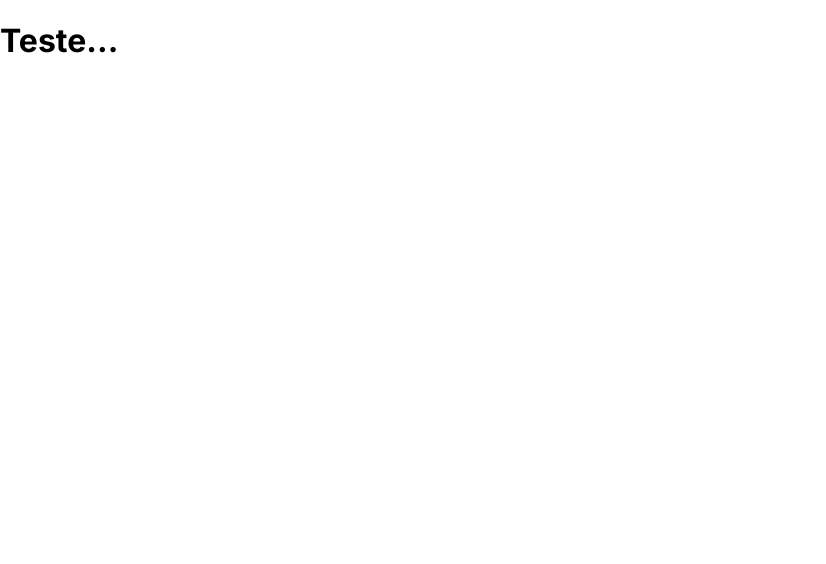
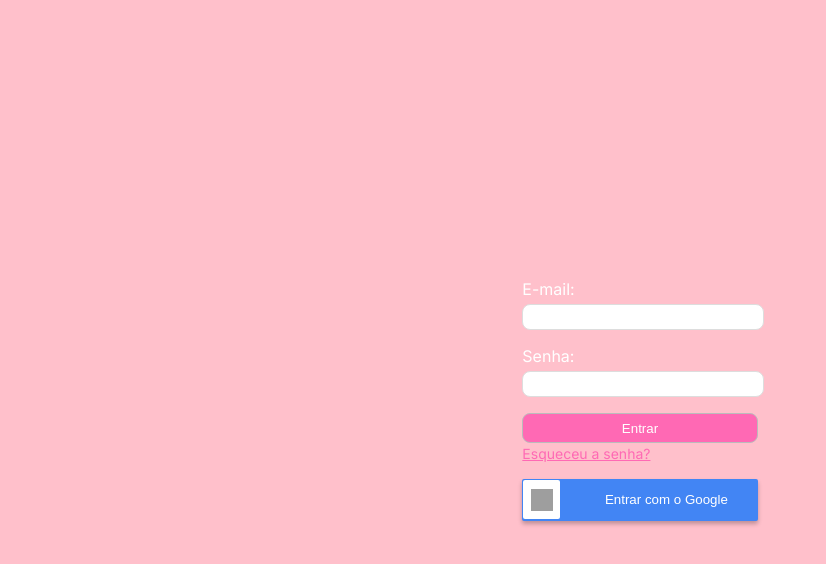
Before and after one commit to EvilisGlenio/Auth-with-Firebase, a Next.js app: page / in a window 1280 px wide. Before the commit this address had no page. Shown: the top 564 px of the page, without its empty margins (0-826 px from the left). Built offline with nearby package versions, Linux system fonts and the light colour scheme; grey boxes are pictures that could not be loaded.

Commit message:
update ...

```diff
--- a/src/app/Sign-In/styles.ts
+++ b/src/app/Sign-In/styles.ts
@@ -9,6 +9,10 @@ align-items: center;
 height: 100vh;
 background-color: #FFC0CB;
 `;
+
+export const WrapperComponent = styled.div`
+  padding: 0.5rem 0;
+`
 
 export const CredentialsCardForm = styled.form`
   display: flex;
--- a/src/app/page.tsx
+++ b/src/app/page.tsx
@@ -1,16 +1,62 @@
 'use client'
-import {useRouter} from 'next/navigation';
-import { useEffect } from 'react';
+
+import { useEffect, useState } from "react";
+import {GoogleAuthProvider, signInWithPopup, User} from 'firebase/auth';
+import { auth } from '../services/firebase';
+import { CredentialsCardForm, GoogleIcon, GoogleIconText, GoogleIconWrapper, InputText, LabelInput, MainContainer, RecuperationPasswordLink, SignInButton, SignInWithGoogle, WrapperComponent } from "./Sign-In/styles";
+
 
 export default function Home() {
-  const router = useRouter();
+  const [user, setUser] = useState<User>({} as User);
 
-  useEffect(() => {
-    router.push("/Sign-In");
-  }, [])
+    function handleSignIn(){
+      alert('En breve ...')
+    }
+
+      function handleSignInWithGoogle(){
+        const provider = new GoogleAuthProvider();
+
+        signInWithPopup(auth, provider)
+        .then((result) => {
+          setUser(result.user);
+        })
+        .catch((error) => {
+          console.log(error);
+        })
+      }
+
   return (
-    <>
-      <h1>Teste...</h1>
-    </>
+    <MainContainer>
+      <div>
+         {user.photoURL && <img src={user.photoURL} alt="foto do usuário"/>}
+         <strong>{user.displayName}</strong>
+         <small>{user.email}</small>
+       </div>
+       <CredentialsCardForm>
+          <WrapperComponent>
+           <LabelInput htmlFor="email">E-mail:</LabelInput>
+           <InputText type="email" name="email" id="email" />
+          </WrapperComponent>
+
+          <WrapperComponent>
+            <LabelInput htmlFor="password">Senha:</LabelInput>
+            <InputText type="password" name="password" id="password" />
+          </WrapperComponent>
+
+         <WrapperComponent>
+         <SignInButton onClick={handleSignIn}>Entrar</SignInButton>
+         <RecuperationPasswordLink href="/">Esqueceu a senha?</RecuperationPasswordLink>
+         </WrapperComponent>
+
+          <WrapperComponent>
+            <SignInWithGoogle onClick={handleSignInWithGoogle}>
+             <GoogleIconWrapper>
+               <GoogleIcon src="https://www.vectorlogo.zone/logos/google/google-icon.svg"/>
+             </GoogleIconWrapper>
+             <GoogleIconText>Entrar com o Google</GoogleIconText>
+           </SignInWithGoogle>
+          </WrapperComponent>
+       </CredentialsCardForm>
+     </MainContainer>
   )
 }
--- a/src/services/firebase.ts
+++ b/src/services/firebase.ts
@@ -1,17 +1,17 @@
 // Import the functions you need from the SDKs you need
 import { initializeApp } from "firebase/app";
-import { getAuth } from 'firebase/auth';
+import { getAuth } from "firebase/auth";
 // TODO: Add SDKs for Firebase products that you want to use
 // https://firebase.google.com/docs/web/setup#available-libraries
 
 // Your web app's Firebase configuration
 const firebaseConfig = {
-  apiKey: "AIzaSyBDOUv9W4bAwKXVTd_Fg0DhqTB2HdVEHSU",
-  authDomain: "controle-de-gastos-81146.firebaseapp.com",
-  projectId: "controle-de-gastos-81146",
-  storageBucket: "controle-de-gastos-81146.appspot.com",
-  messagingSenderId: "409050067657",
-  appId: "1:409050067657:web:fe86f1c2e9acb7ed2b5318"
+  apiKey: "AIzaSyDS5LYAbESvY53q8n2eQN_fWajwftEoOsY",
+  authDomain: "auth-with-firebase-e3499.firebaseapp.com",
+  projectId: "auth-with-firebase-e3499",
+  storageBucket: "auth-with-firebase-e3499.appspot.com",
+  messagingSenderId: "858629326367",
+  appId: "1:858629326367:web:af14d1eb2128515a03772a"
 };
 
 // Initialize Firebase
```
Also changed, not shown: src/app/Sign-In/page.tsx (+62 -57 lines).
